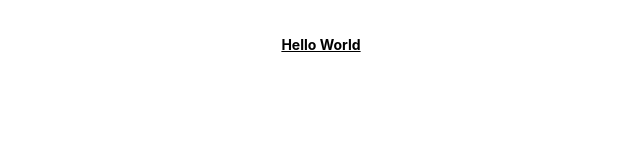
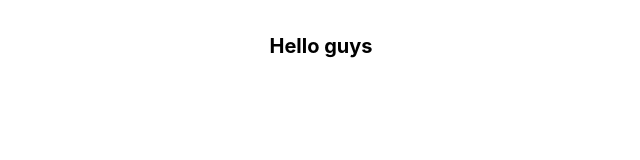
Before and after one commit to JhonDevS/scheduling-appointments-front, a React (Vite) app: page / in a window 1280 px wide. Shown: the top 160 px of the page, without its empty margins (319-959 px from the left). Built offline with nearby package versions, Linux system fonts and the light colour scheme.

Commit message:
feat: cambios

```diff
--- a/src/App.jsx
+++ b/src/App.jsx
@@ -4,7 +4,7 @@ function App() {
 
   return (
     <>
-      <span className='text-sm font-bold underline'>Hello World</span>
+      <span className= 'text-xl font-bold'>Hello guys</span>
     </>
   )
 }
```
